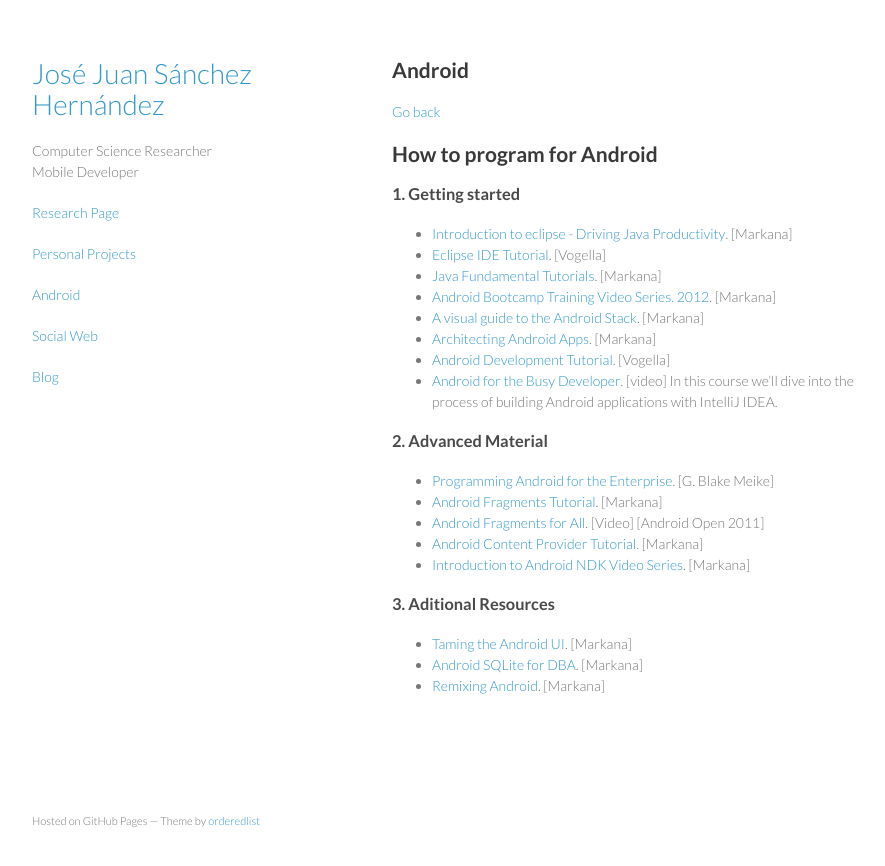
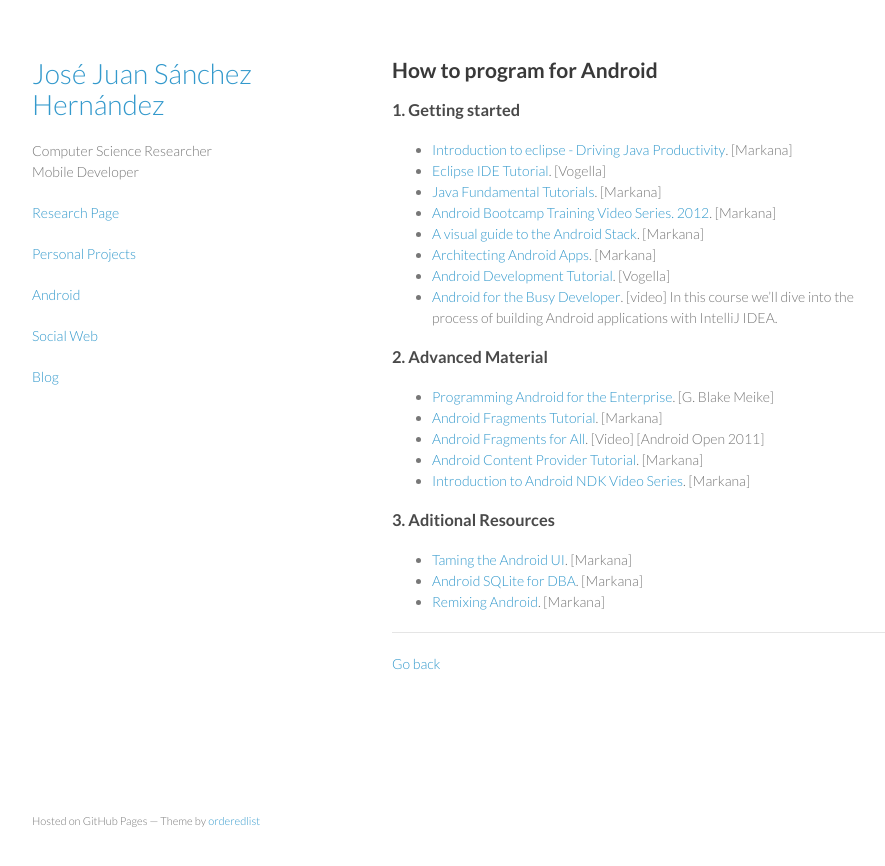
Before and after one commit to josejuansanchez/josejuansanchez.github.io, a Jekyll site: the page built from android/howtoprogram/index.md, in a window 1280 px wide. Shown: the top 866 px of the page, without its empty margins (178-1063 px from the left). Built offline with Jekyll 4.4.1, drawn with Linux system fonts in a browser that asks for light colours.

Commit message:
Update index.md

```diff
--- a/android/howtoprogram/index.md
+++ b/android/howtoprogram/index.md
@@ -2,9 +2,6 @@
 layout: default
 title: Android
 ---
-
-## Android
-[Go back](../)
 
 ## How to program for Android
 
```
Also changed, not shown: other parts of android/howtoprogram/index.md (+4 -0 lines).
